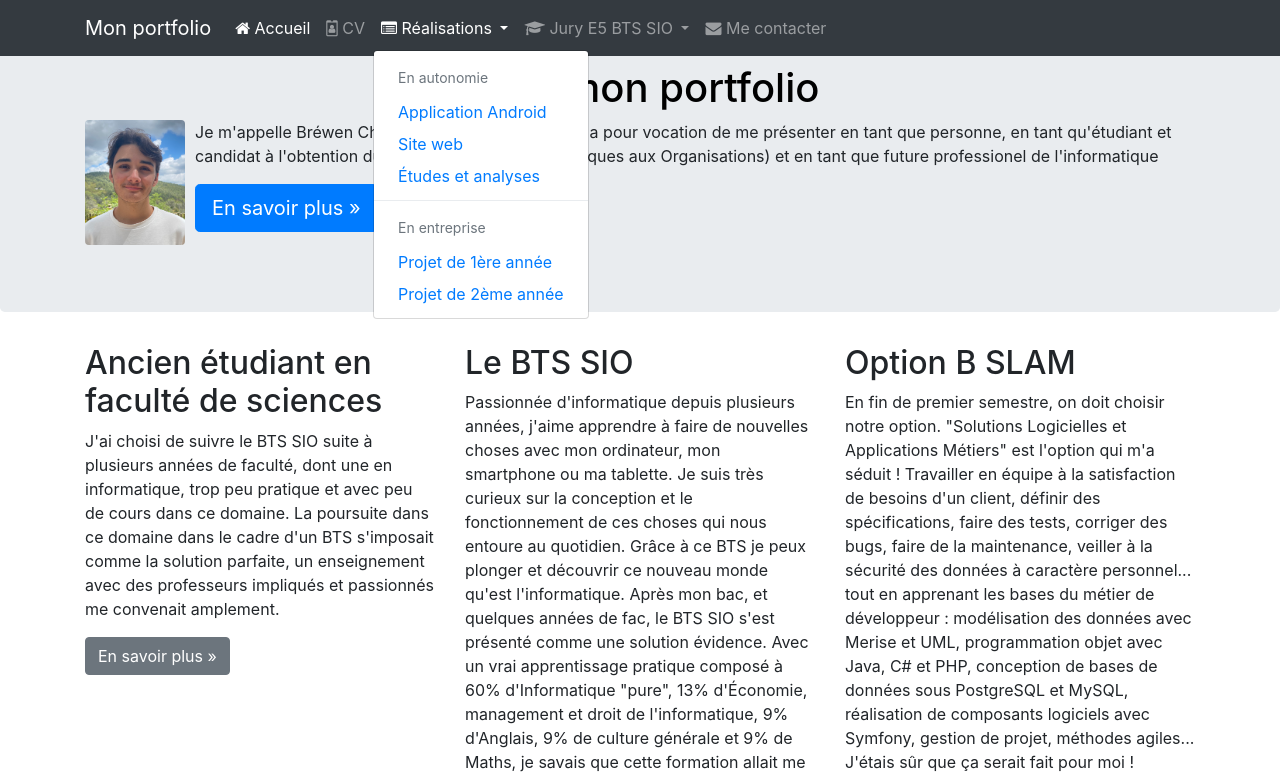
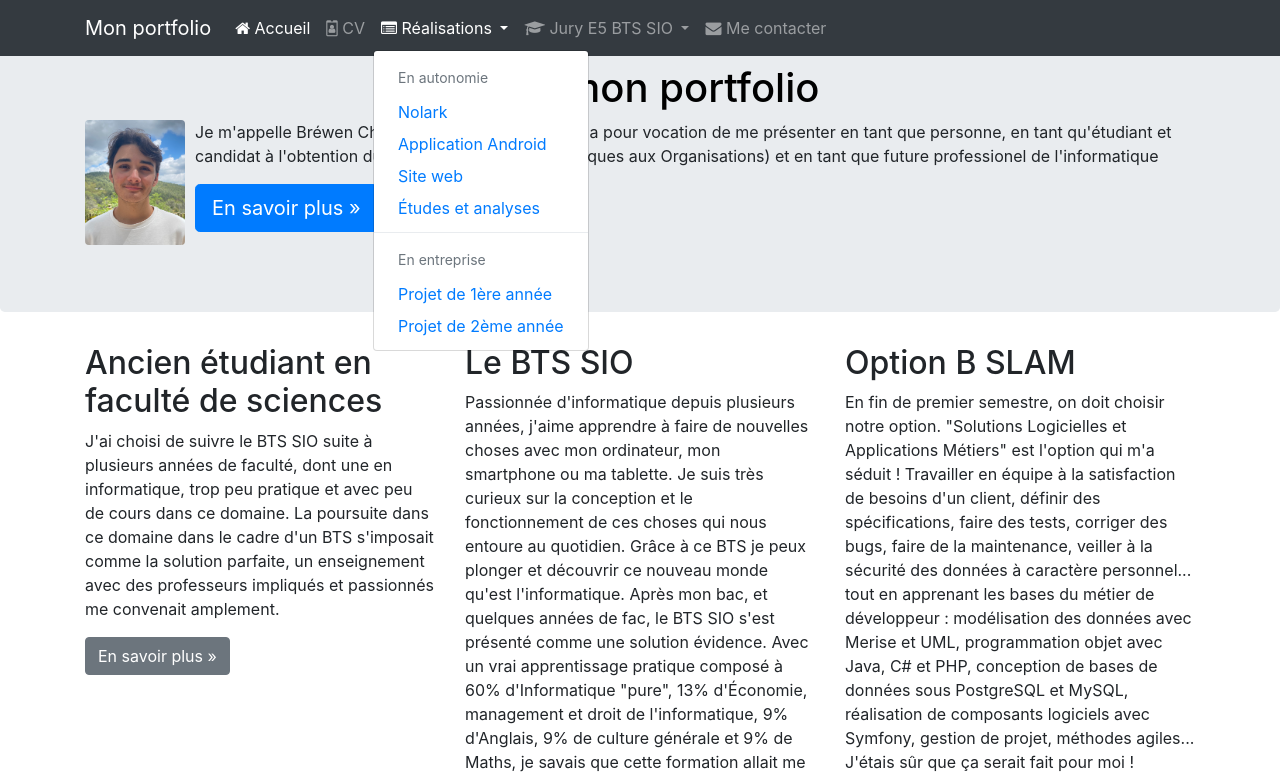
Before and after one commit to brewencheneau/brewencheneau.github.io, a plain HTML site: page index.html in a window 1280 px wide. Both pictures are taken after a click on the button "Réalisations". Shown: the top 778 px of the page. Drawn offline with nearby package versions, Linux system fonts and the light colour scheme.

Commit message:
Ajout de la page vers le projet Nolark

```diff
--- a/index.html
+++ b/index.html
@@ -42,6 +42,7 @@
                             <ul class="dropdown-menu" role="menu">
                                 <li role="presentation" class="dropdown-header dropdown-item">
                                     En autonomie</li>
+                                <li role="presentation" class="dropdown-item"> <a role="menuitem" href="pages/Nolark/index.html">Nolark</a></li>
                                 <li role="presentation" class="dropdown-item"> <a role="menuitem" href="pages/appliandroid.html">Application Android</a></li>
                                 <li role="presentation" class="dropdown-item">
                                     <a role="menuitem" href="#">Site web</a>
```
